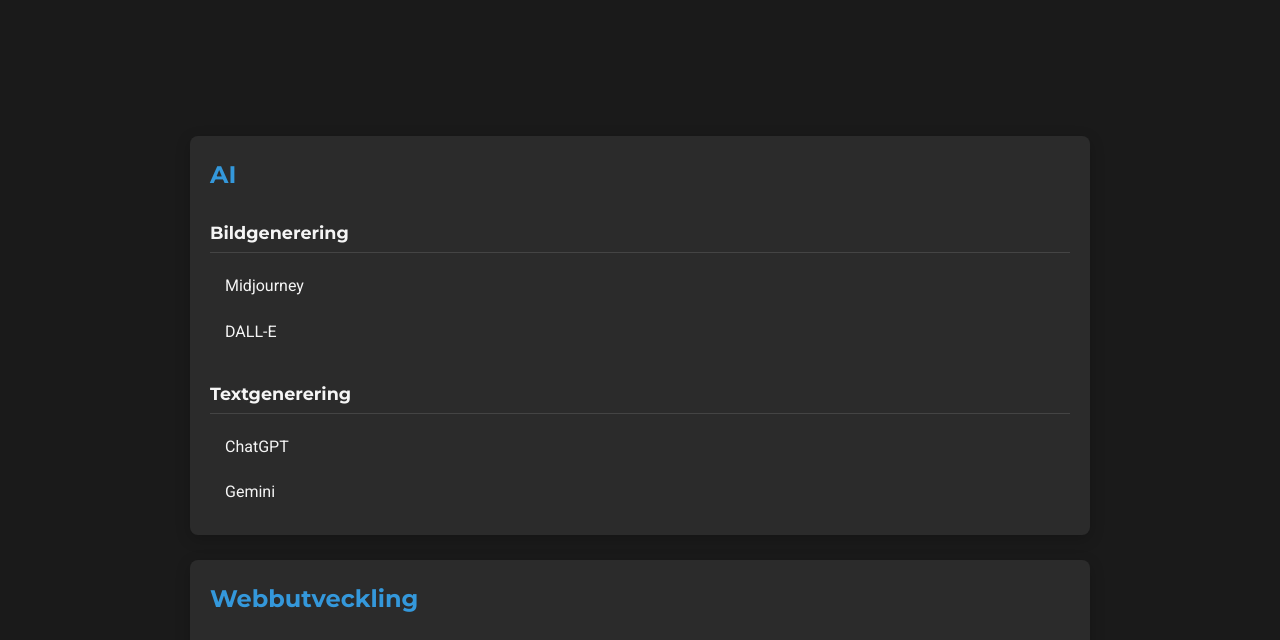
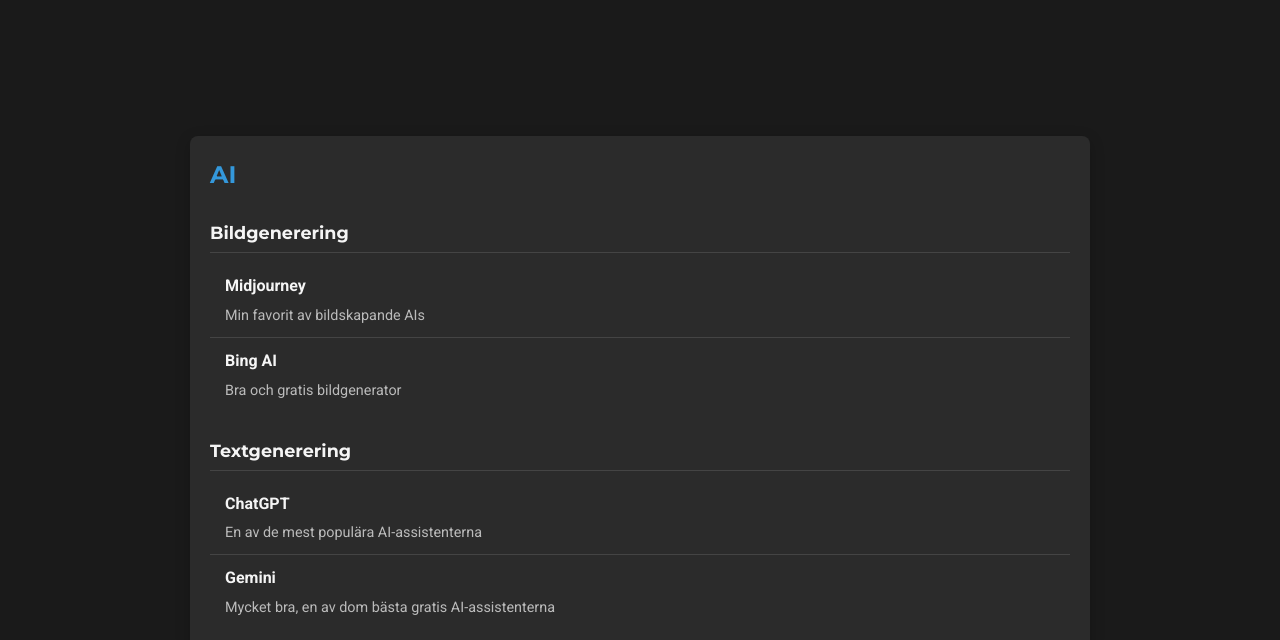
Before and after one commit to bultens/links, a plain HTML site: page index.html in a window 1280 px wide. Shown: the part 261-901 px from the top of the page. Drawn offline with Linux system fonts and the light colour scheme.

Commit message:
Add files via upload

```diff
--- a/index.html
+++ b/index.html
@@ -125,18 +125,38 @@
             padding: 0;
             margin: 0;
         }
+        /* Uppdaterad stil för länkarna för att inkludera beskrivning */
+        .link-list li {
+            padding: 10px 15px;
+            border-bottom: 1px solid #444;
+            transition: background-color 0.3s;
+            cursor: pointer;
+        }
+        .link-list li:last-child {
+            border-bottom: none;
+        }
+        .link-list li:hover {
+            background-color: #383838;
+        }
+        /* Stil för länkens text och beskrivning */
         .link-list a {
-            display: block;
-            padding: 10px 15px;
             color: var(--text-color);
             text-decoration: none;
-            transition: background-color 0.3s, color 0.3s, padding-left 0.3s;
+            display: block;
+            font-weight: 700;
         }
         .link-list a:hover {
-            background-color: #383838;
             color: var(--accent-color);
-            padding-left: 20px;
         }
+        .link-list p {
+            margin: 0;
+            font-size: 0.9em;
+            color: #bbb;
+            padding-top: 5px;
+            font-weight: 400;
+        }
+        /* Slut på nya stilar */
+
         footer {
             text-align: center;
             padding: 30px 5%;
@@ -235,6 +255,7 @@
             }
         }
 
+        // Uppdaterad funktion för att rendera länkar med beskrivning
         function renderLinks(lang, categories) {
             const linksContainer = document.getElementById('links-container');
             if (!linksContainer) return;
@@ -259,12 +280,19 @@
 
                     subcategory.links.forEach(link => {
                         const listItem = document.createElement('li');
+
                         const linkAnchor = document.createElement('a');
                         linkAnchor.href = link.url;
                         linkAnchor.target = '_blank';
                         linkAnchor.textContent = link[`text_${lang}`];
 
                         listItem.appendChild(linkAnchor);
+
+                        // Lägger till beskrivnings-paragrafen
+                        const linkDesc = document.createElement('p');
+                        linkDesc.textContent = link[`desc_${lang}`];
+                        listItem.appendChild(linkDesc);
+
                         linkList.appendChild(listItem);
                     });
 
--- a/links.json
+++ b/links.json
@@ -10,12 +10,16 @@
           {
             "text_sv": "Midjourney",
             "text_en": "Midjourney",
-            "url": "https://www.midjourney.com"
+            "url": "https://www.midjourney.co",
+            "desc_sv": "Min favorit av bildskapande AIs",
+            "desc_en": "My favourite of the AI picture generators"
           },
           {
-            "text_sv": "DALL-E",
-            "text_en": "DALL-E",
-            "url": "https://openai.com/dall-e-3"
+            "text_sv": "Bing AI",
+            "text_en": "Bing AI",
+            "url": "https://www.bing.com/images/create",
+            "desc_sv": "Bra och gratis bildgenerator",
+            "desc_en": "Good free image generator"
           }
         ]
       },
@@ -26,12 +30,16 @@
           {
             "text_sv": "ChatGPT",
             "text_en": "ChatGPT",
-            "url": "https://chat.openai.com"
+            "url": "https://chat.openai.com",
+            "desc_sv": "En av de mest populära AI-assistenterna",
+            "desc_en": "One of the most popular AI assistants"
           },
           {
             "text_sv": "Gemini",
             "text_en": "Gemini",
-            "url": "https://gemini.google.com"
+            "url": "https://gemini.google.com",
+            "desc_sv": "Mycket bra, en av dom bästa gratis AI-assistenterna",
+            "desc_en": "One of the best free assistants"
           }
         ]
       }
@@ -48,12 +56,16 @@
           {
             "text_sv": "MDN Web Docs",
             "text_en": "MDN Web Docs",
-            "url": "https://developer.mozilla.org"
+            "url": "https://developer.mozilla.org",
+            "desc_sv": "En detaljerad referens för webbteknologier",
+            "desc_en": "A detailed reference for web technologies"
           },
           {
             "text_sv": "W3Schools",
             "text_en": "W3Schools",
-            "url": "https://www.w3schools.com"
+            "url": "https://www.w3schools.com",
+            "desc_sv": "Enkel guide för HTML, CSS, JavaScript, etc.",
+            "desc_en": "Simple guides for HTML, CSS, JavaScript, etc."
           }
         ]
       }
```
